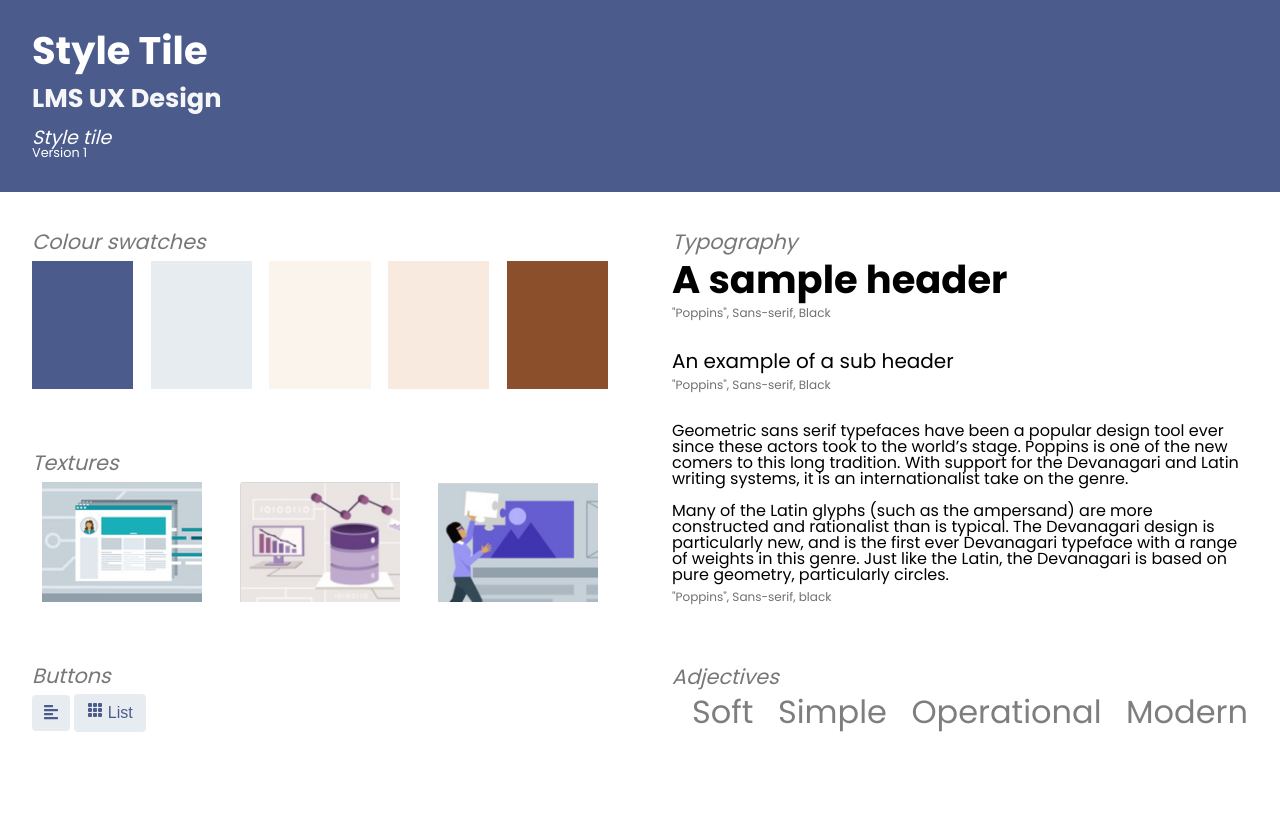
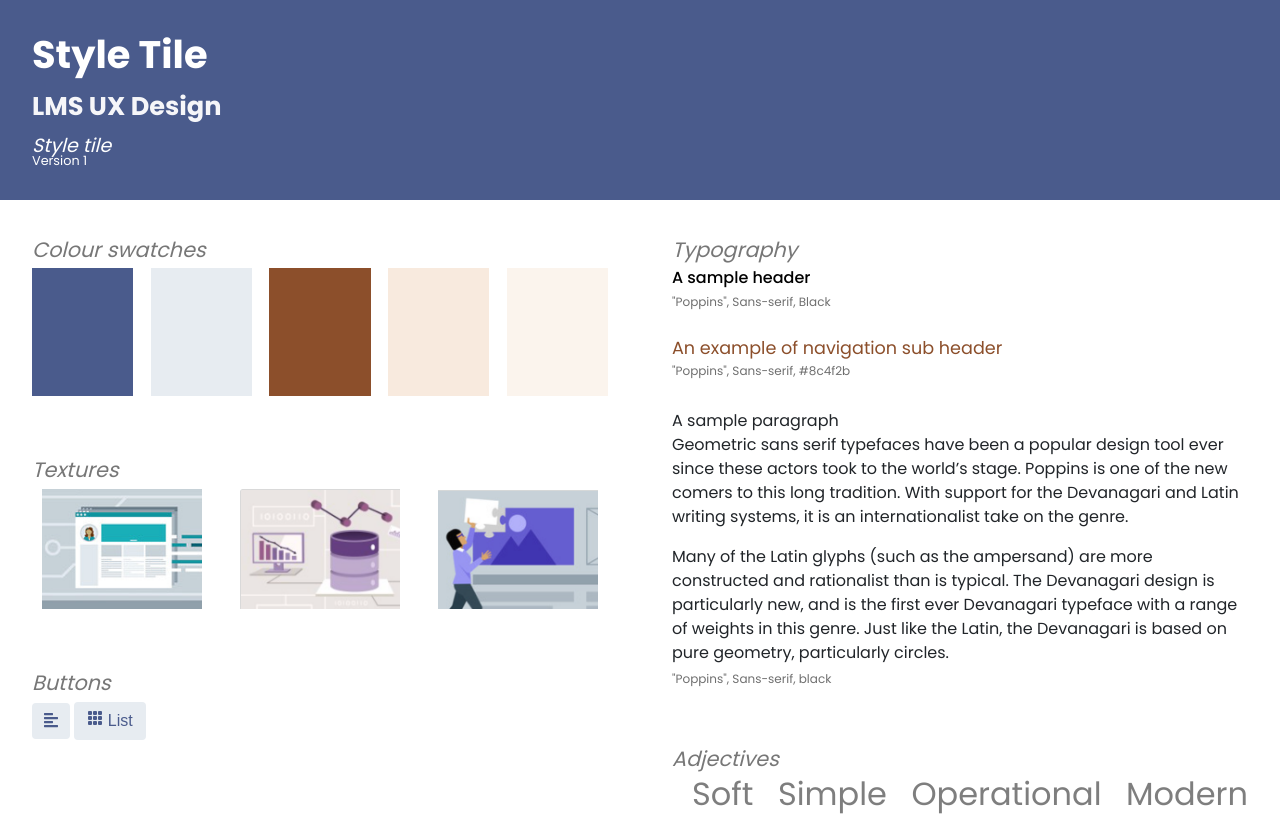
Before and after one commit to suppmen/UX-5th-Ex-Style, a plain HTML site: page index.html in a window 1280 px wide. Shown: the top 816 px of the page. Drawn offline with Linux system fonts and the light colour scheme; a web font is replaced by a local one.

Commit message:
fixes on the style tile

```diff
--- a/css/style.css
+++ b/css/style.css
@@ -102,7 +102,7 @@ ul li:last-child {
 }
 
 .color-swatch-3 {
-  background-color: var(--sidebar-bg-color);
+  background-color: var(--sidebar-a-color);
 }
 
 .color-swatch-4 {
@@ -110,7 +110,7 @@ ul li:last-child {
 }
 
 .color-swatch-5 {
-  background-color: var(--sidebar-a-color);
+  background-color: var(--sidebar-bg-color);
 }
 
 .textures li {
@@ -179,17 +179,18 @@ button.btnCollapse:hover {
 
 
 h1 {
-  font-size: 2.4rem;
-  font-weight: bold;
   font-family: var(--primary-font);
   font-weight: 700;
   font-style: normal;
+  margin-bottom: 0.5rem;
+  font-weight: 500;
+  line-height: 1.2;
 }
 
 .h2-sample {
   font-family: var(--primary-font);
-  color: var(--link-color);
-  font-size: 1.25rem;
+  font-size: 1.1em;
+  color: var(--sidebar-a-color);
 }
 
 
@@ -200,6 +201,14 @@ p[class*="font-details-"] {
   font-size: 0.75rem;
   font-family: var(--primary-font);
   color: #6f6f6f;
+}
+.typography-sample{
+  font-family: var(--primary-font);
+      font-size: 1rem;
+    font-weight: 400;
+    line-height: 1.5;
+    color: #212529;
+    text-align: left;
 }
 
 .adjectives ul {
--- a/index.html
+++ b/index.html
@@ -71,16 +71,17 @@
       <div class="column">
         <section class="typography-main">
           <h3 class="section-heading">Typography</h3>
-          <h1 class="h1-sample">A sample header</h1>
+          <h1 class="">A sample header</h1>
           <p class="font-details-h1">
-            <span class="font-name">"Poppins", Sans-serif</span>,
-            <span class="font-color"> Black</span>
-          </p>
-          <h2 class="h2-sample">An example of a sub header</h2>
-          <p class="font-details-h2">
             <span class="font-name">"Poppins", Sans-serif</span>,
             <span class="font-color">Black</span>
           </p>
+          <h2 class="h2-sample">An example of navigation sub header</h2>
+          <p class="font-details-h2">
+            <span class="font-name">"Poppins", Sans-serif</span>,
+            <span class="font-color">#8c4f2b</span>
+          </p>
+          <p class="typography-sample">A sample paragraph</p>
           <p class="typography-sample">
             Geometric sans serif typefaces have been a popular design tool ever since these actors took to the world’s
             stage.
```
